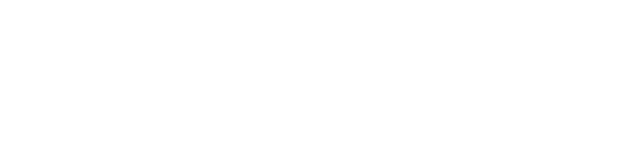
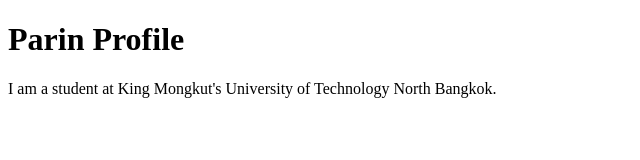
Before and after one commit to prin0085/github-desktop-project, a plain HTML site: page index.html in a window 1280 px wide. Shown: the whole page, without its empty margins (0-640 px from the left). Drawn offline with Linux system fonts and the light colour scheme.

Commit message:
Add information

```diff
--- a/index.html
+++ b/index.html
@@ -8,7 +8,8 @@
 </head>
 
 <body>
-
+    <h1>Parin Profile</h1>
+    <p>I am a student at King Mongkut's University of Technology North Bangkok.</p>
 </body>
 
 </html>
```
